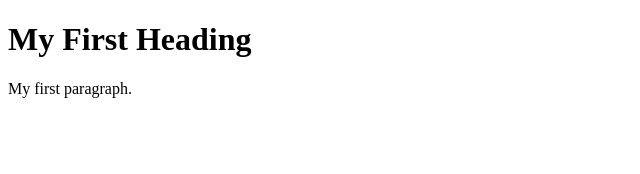
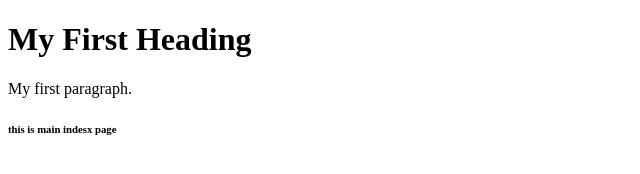
Before and after one commit to rhtsngh/my-awesome-app, a plain HTML site: page Index.html in a window 1280 px wide. Shown: the full height of the page, 0-640 px from the left. Drawn offline with Linux system fonts and the light colour scheme.

Commit message:
Update index page

```diff
--- a/Index.html
+++ b/Index.html
@@ -5,6 +5,6 @@
 <h1>My First Heading</h1>
 
 <p>My first paragraph.</p>
-
+<h6>this is main indesx page</h6>
 </body>
 </html>
```
